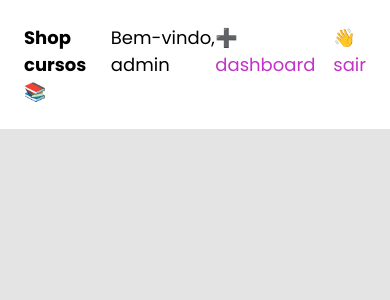
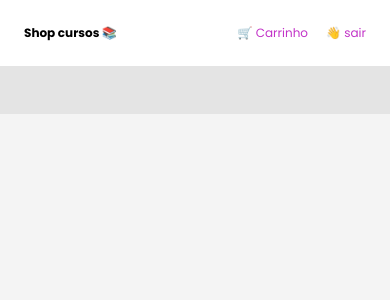
Before and after one commit to lucasdasial/shopcursos, a PHP site: page /home.php in a window 390 px wide. Shown: the top 300 px of the page. Run offline with PHP 8.4, Linux system fonts and the light colour scheme; the visitor is signed in with stand-in values (Sample User, id 1); data that the repository does not hold is empty.

Commit message:
css ajustes

```diff
--- a/home.php
+++ b/home.php
@@ -20,7 +20,7 @@
     <header>
         <div class="content  content__header">
             <h2>Shop cursos 📚</h2>
-            <p>
+            <p class="welcome">
                 Bem-vindo,
 
 
@@ -37,20 +37,7 @@
 
             </p>
             <div class="options">
-
-                <?php
-
-                if (!isset($_SESSION)) {
-                    session_start();
-                }
-
-
-                if ($_SESSION['username'] == 'admin') {
-                    echo "<a href=\"./dashboard.php\">➕ dashboard</a>";
-                }
-
-                ?>
-
+                <a href="./cart.php">🛒 Carrinho</a>
                 <a href="./middleware/logout.php">👋 sair</a>
             </div>
 
@@ -98,6 +85,8 @@
 body {
     justify-content: flex-start;
     padding: 0;
+
+    height: 100%;
 }
 
 header {
@@ -122,8 +111,9 @@
 
 .content__main {
     background-color: #e4e4e4;
+    display: flex;
+
     height: 100%;
-        display: flex;
 
     flex-wrap: wrap;
     justify-content: space-around;
@@ -162,6 +152,20 @@
     display: flex;
     gap: 18px;
 }
+
+@media (max-width:768px) {
+
+    .welcome {
+        display: none;
+    }
+
+    h1,
+    h2,
+    p,
+    a {
+        font-size: 12px;
+    }
+}
 </style>
 
 </html>
--- a/resources/global.css
+++ b/resources/global.css
@@ -104,8 +104,7 @@ a{
 
 @media (max-width:768px) {
 
-    .lottie{
-        display: none;
+    html{
+        font-size: 10px;
     }
-
 }
```
Also changed, not shown: buy.php (+11 -3 lines), cart.php (added, +16 -0 lines), login.php (+7 -1 lines). Lines whose indentation alone changed are shown as unchanged.
